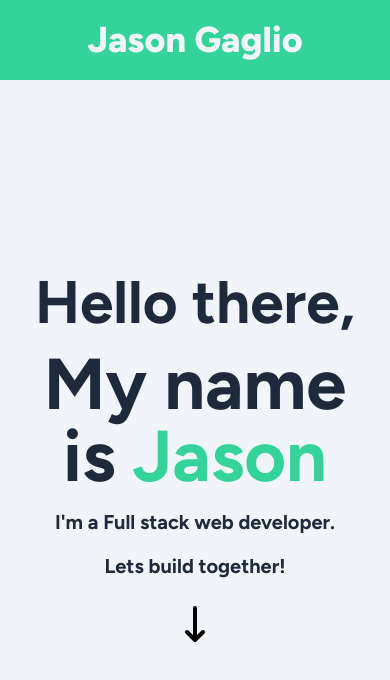
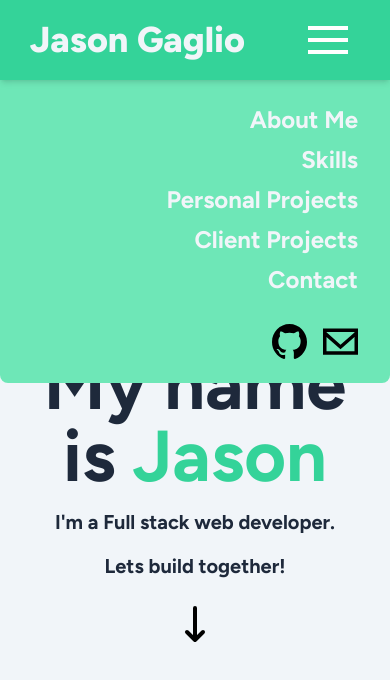
Before and after one commit to Jayrassic/Portfolio_2024, a React (Vite) app: page / in a window 390 px wide. Shown: the top 680 px of the page. Built offline with nearby package versions, Linux system fonts and the light colour scheme.

Commit message:
Made responsive

```diff
--- a/src/components/Nav.jsx
+++ b/src/components/Nav.jsx
@@ -1,38 +1,56 @@
 import { motion } from "framer-motion";
-import PropTypes from "prop-types";
+import { useState } from "react";
 import githubSVG from "../assets/SVG/github.svg";
 import emailSVG from "../assets/SVG/email.svg";
+import PropTypes from "prop-types";
+import HamburgerButton from "./Hamburger";
 
 const Nav = ({ viewObject }) => {
   const { home, about, skills, personal, client, contact } = viewObject;
+
+  const [showMenu, setShowMenu] = useState(false);
+
+  let needMenu = window.screen.width <= 640;
+
+  window.addEventListener("resize", () =>
+    setShowMenu(window.screen.width <= 640),
+  );
+
+  window.addEventListener("orientationchange", () =>
+    setShowMenu(window.screen.width <= 640),
+  );
 
   function scrollHandler(e) {
     e.preventDefault();
     const target = e.target;
     const id = target.getAttribute("href").replace("#", "");
     const element = document.getElementById(id);
+    setShowMenu(false);
     element.scrollIntoView(true, {
       behavior: "smooth",
     });
   }
 
   return (
-    <nav
-      className="font-figtree flex h-20 justify-evenly bg-emerald-400 p-1 text-center sm:sticky sm:top-0 sm:col-span-2 sm:h-screen sm:flex-col sm:p-3
-    "
-    >
+    <nav className="z-30 flex h-20 justify-evenly text-center font-figtree shadow-md sm:sticky sm:top-0 sm:col-span-2 sm:h-screen sm:flex-col sm:bg-emerald-400">
+      <div className="z-20 flex flex-grow items-center justify-around bg-emerald-400 p-1 shadow-md sm:flex-grow-0 sm:p-3 sm:shadow-none ">
         <h1
-        className={
-          home.state
-            ? "m-1 self-center p-1 text-4xl font-extrabold text-slate-100"
-            : "m-1 self-center p-1 text-4xl font-extrabold"
-        }
+          className={`m-1 self-center p-1 text-4xl font-extrabold ${home.state ? "text-slate-100" : ""}`}
           onClick={(e) => scrollHandler(e)}
         >
           <a href="#home">Jason Gaglio</a>
         </h1>
+        <HamburgerButton state={showMenu} setState={setShowMenu} />
+      </div>
+
+      <motion.div
+        className={`absolute top-[5rem] z-10 flex w-full flex-col items-end gap-3 rounded-b-lg bg-emerald-300 py-4 text-center font-bold text-neutral-800 sm:static sm:flex-grow  sm:items-center sm:justify-around sm:gap-4 sm:bg-emerald-400 sm:py-0 sm:shadow-none`}
+        initial={needMenu && { y: showMenu ? 0 : -305, opacity: 0 }}
+        animate={needMenu && { y: showMenu ? 0 : -305, opacity: 1 }}
+        transition={{ duration: 0.5 }}
+      >
         <motion.ul
-        className="my-8 hidden flex-col items-center gap-4 text-center font-bold text-neutral-800 sm:flex "
+          className={`flex flex-col items-end gap-2 px-8 py-2 text-center font-bold text-neutral-800 sm:relative sm:my-9 sm:items-center sm:gap-4 sm:bg-emerald-400 sm:p-4 sm:shadow-none`}
           onClick={(e) => scrollHandler(e)}
         >
           <motion.li className="w-fit" whileHover={{ x: 4, scale: 1.2 }}>
@@ -46,14 +64,16 @@ const Nav = ({ viewObject }) => {
           <motion.li className="w-fit" whileHover={{ x: 4, scale: 1.2 }}>
             <a
               className={skills.state ? "text-2xl text-slate-100" : "text-2xl"}
-            href="#"
+              href="#skills"
             >
               Skills
             </a>
           </motion.li>
           <motion.li className="w-fit" whileHover={{ x: 4, scale: 1.2 }}>
             <a
-            className={personal.state ? "text-2xl text-slate-100" : "text-2xl"}
+              className={
+                personal.state ? "text-2xl text-slate-100" : "text-2xl"
+              }
               href="#personal"
             >
               Personal Projects
@@ -76,7 +96,7 @@ const Nav = ({ viewObject }) => {
             </a>
           </motion.li>
         </motion.ul>
-      <div className="hidden justify-evenly sm:flex">
+        <div className="flex gap-4 px-8 py-2 sm:w-full sm:justify-evenly ">
           <a href="#">
             <motion.img
               width="35px"
@@ -94,6 +114,7 @@ const Nav = ({ viewObject }) => {
             />
           </a>
         </div>
+      </motion.div>
     </nav>
   );
 };
```
Lines whose indentation alone changed are shown as unchanged.
